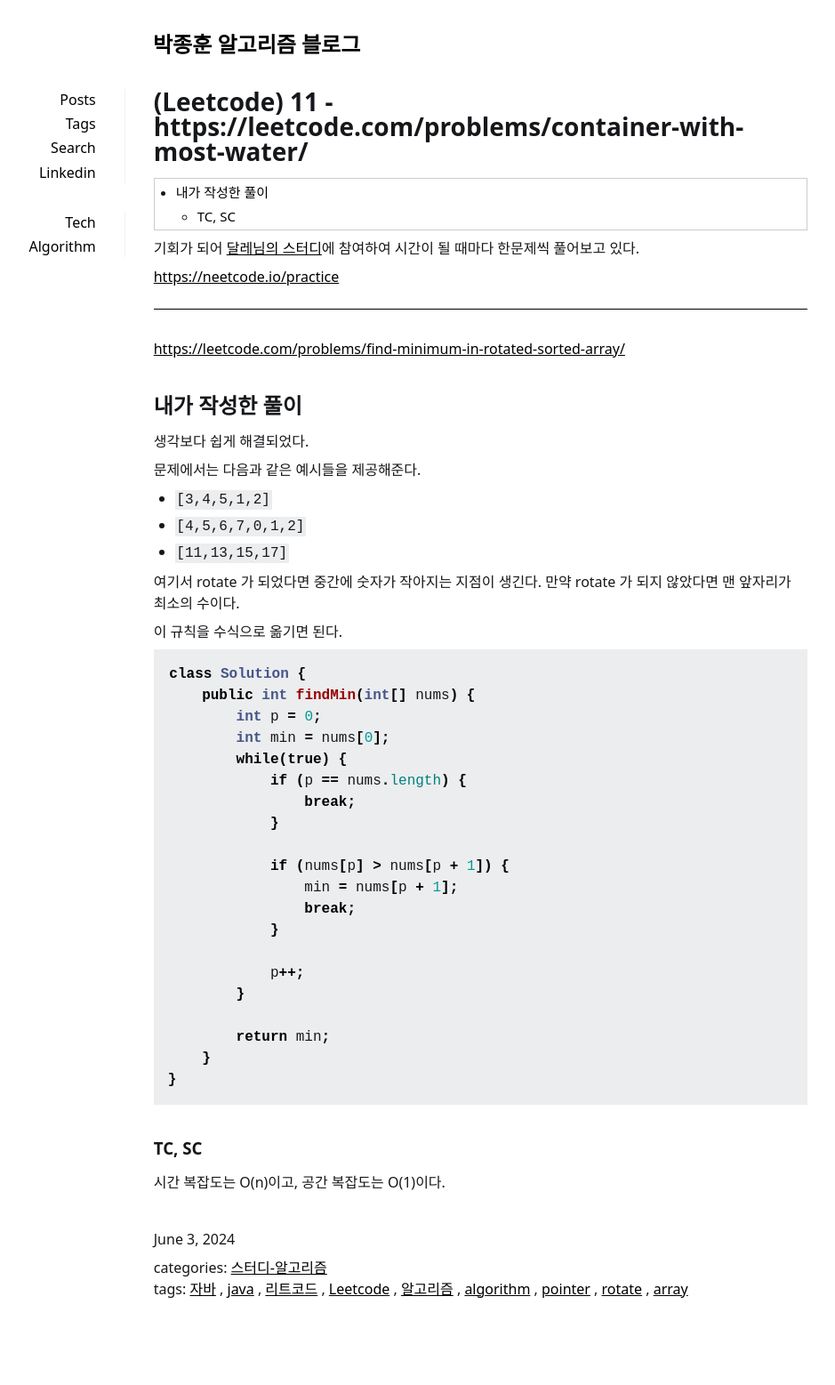
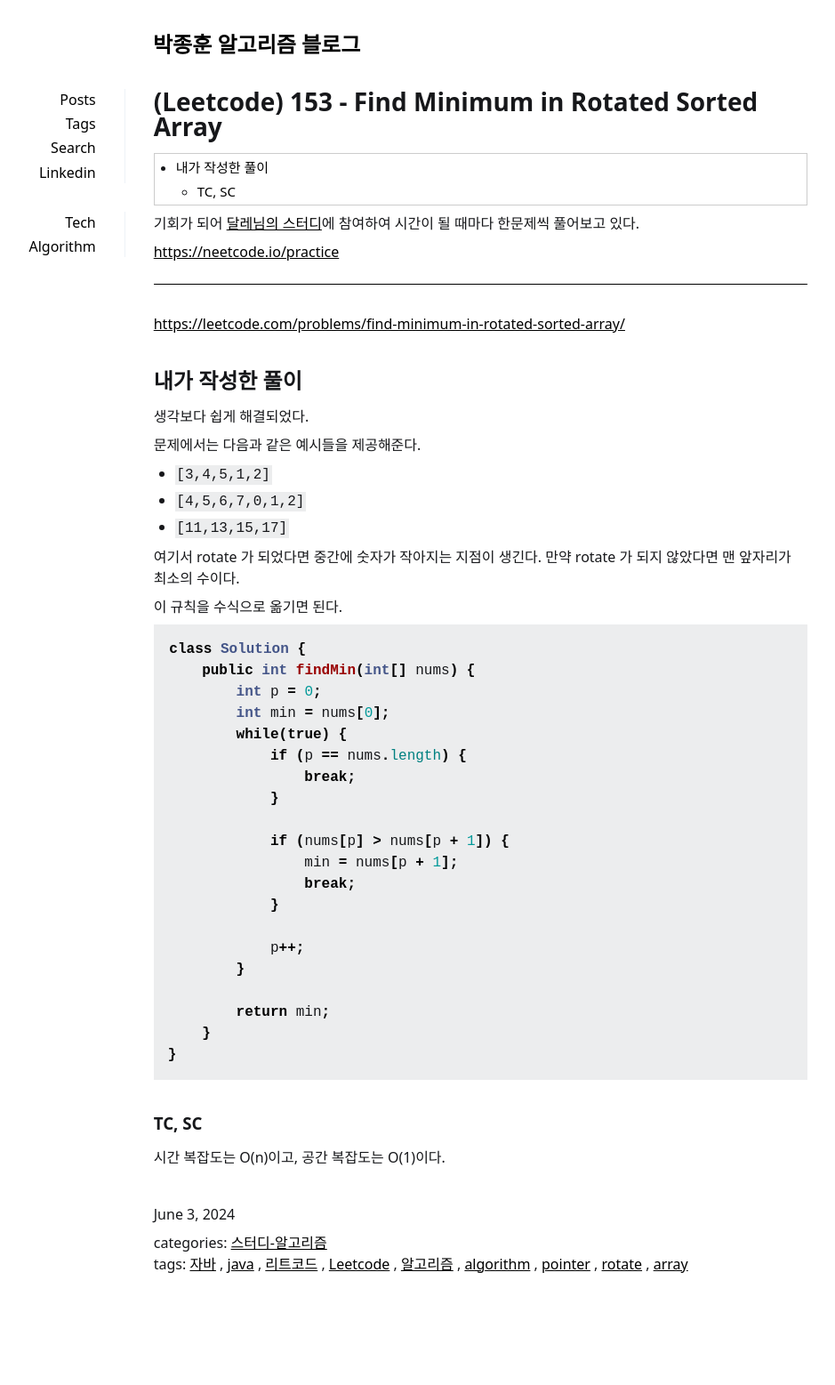
Before and after one commit to dev-jonghoonpark/algorithm-blog, a Jekyll site: the page built from _posts/2024-06-03-leetcode-153.md, in a window 1280 px wide. Shown: the whole page at 89% size, without its empty margins (180-1119 px from the left). Built offline with Jekyll 4.4.1, drawn with Linux system fonts in a browser that asks for light colours; the table of contents is made by our own code; after the commit the page ends 1529 px from its top, so only the background shows below that.

Commit message:
update post

```diff
--- a/_posts/2024-06-03-leetcode-153.md
+++ b/_posts/2024-06-03-leetcode-153.md
@@ -1,6 +1,6 @@
 ---
 layout: post
-title: (Leetcode) 11 - https://leetcode.com/problems/container-with-most-water/
+title: (Leetcode) 153 - Find Minimum in Rotated Sorted Array
 categories: [스터디-알고리즘]
 tags:
   [자바, java, 리트코드, Leetcode, 알고리즘, algorithm, pointer, rotate, array]
```
Also changed, not shown: _posts/2024-06-02-leetcode-11.md (+1 -1 lines).
